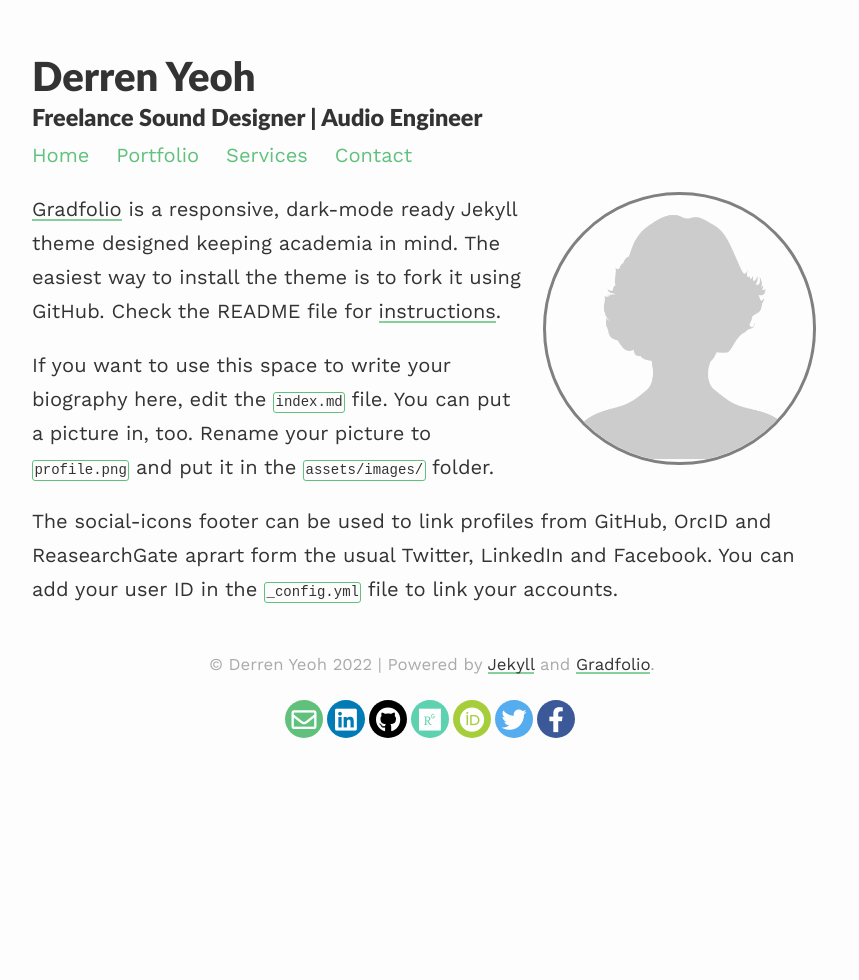
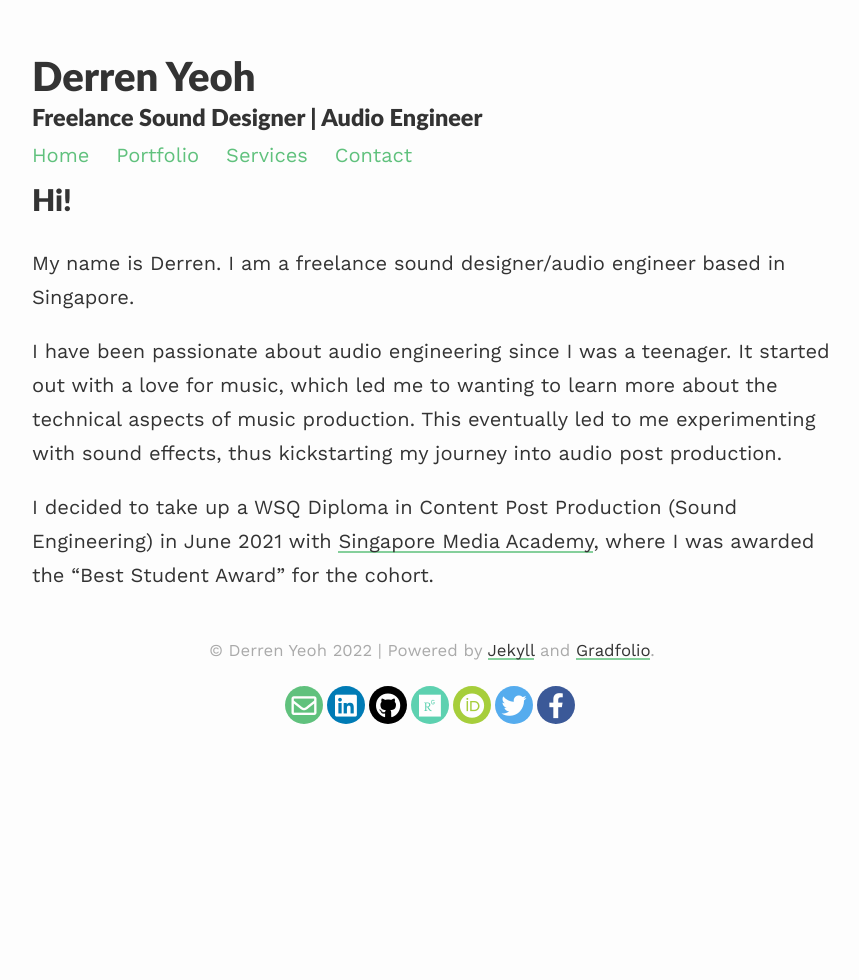
Before and after one commit to derren-yeohwj/site, a Jekyll site: the page built from index.md, in a window 1280 px wide. Shown: the whole page, without its empty margins (208-1067 px from the left). Built offline with Jekyll 4.4.1, drawn with Linux system fonts in a browser that asks for light colours; nearby versions of some CDN libraries.

Commit message:
updated index.md

```diff
--- a/index.md
+++ b/index.md
@@ -1,14 +1,16 @@
 ---
 layout: about
 permalink: /
-profile:
-  align: right
-  image: profile.png
+#profile:
+#  align: right
+#  image: profile.png
 published: true
 ---
 
-[Gradfolio](https://github.com/jitinnair1/gradfolio){:target="_blank"} is a responsive, dark-mode ready Jekyll theme designed keeping academia in mind. The easiest way to install the theme is to fork it using GitHub. Check the README file for [instructions](https://github.com/jitinnair1/gradfolio#installation){:target="_blank"}.
+## Hi!
 
-If you want to use this space to write your biography here, edit the `index.md` file. You can put a picture in, too. Rename your picture to `profile.png` and put it in the `assets/images/` folder.
+My name is Derren. I am a freelance sound designer/audio engineer based in Singapore.
 
-The social-icons footer can be used to link profiles from GitHub, OrcID and ReasearchGate aprart form the usual Twitter, LinkedIn and Facebook. You can add your user ID in the `_config.yml` file to link your accounts.
+I have been passionate about audio engineering since I was a teenager. It started out with a love for music, which led me to wanting to learn more about the technical aspects of music production. This eventually led to me experimenting with sound effects, thus kickstarting my journey into audio post production.
+
+I decided to take up a WSQ Diploma in Content Post Production (Sound Engineering) in June 2021 with [Singapore Media Academy](https://www.mediaacademy.sg/), where I was awarded the "Best Student Award" for the cohort.
```
Also changed, not shown: _pages/portfolio.md (+1 -0 lines), contact.md (deleted, +0 -7 lines), services.md (deleted, +0 -7 lines), Gemfile.lock.
